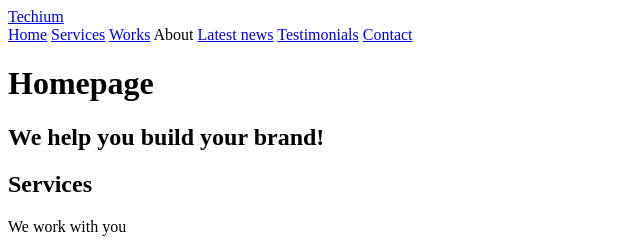
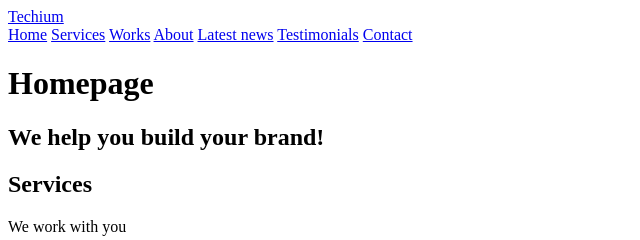
Before and after one commit to PrmDem/holbertonschool-web_front_end, a plain HTML site: page html_advanced/21-index.html in a window 1280 px wide. Shown: the top 240 px of the page, 0-640 px from the left. Drawn offline with Linux system fonts and the light colour scheme.

Commit message:
[fix] spelling error on about link -> hreef

```diff
--- a/html_advanced/21-index.html
+++ b/html_advanced/21-index.html
@@ -23,7 +23,7 @@
                 <a href="/">Home</a>
                 <a href="#services">Services</a>
                 <a href="#works">Works</a>
-                <a hreef="#about">About</a>
+                <a href="#about">About</a>
                 <a href="#latest_news">Latest news</a>
                 <a href="#testimonials">Testimonials</a>
                 <a href="#contact">Contact</a>
```
